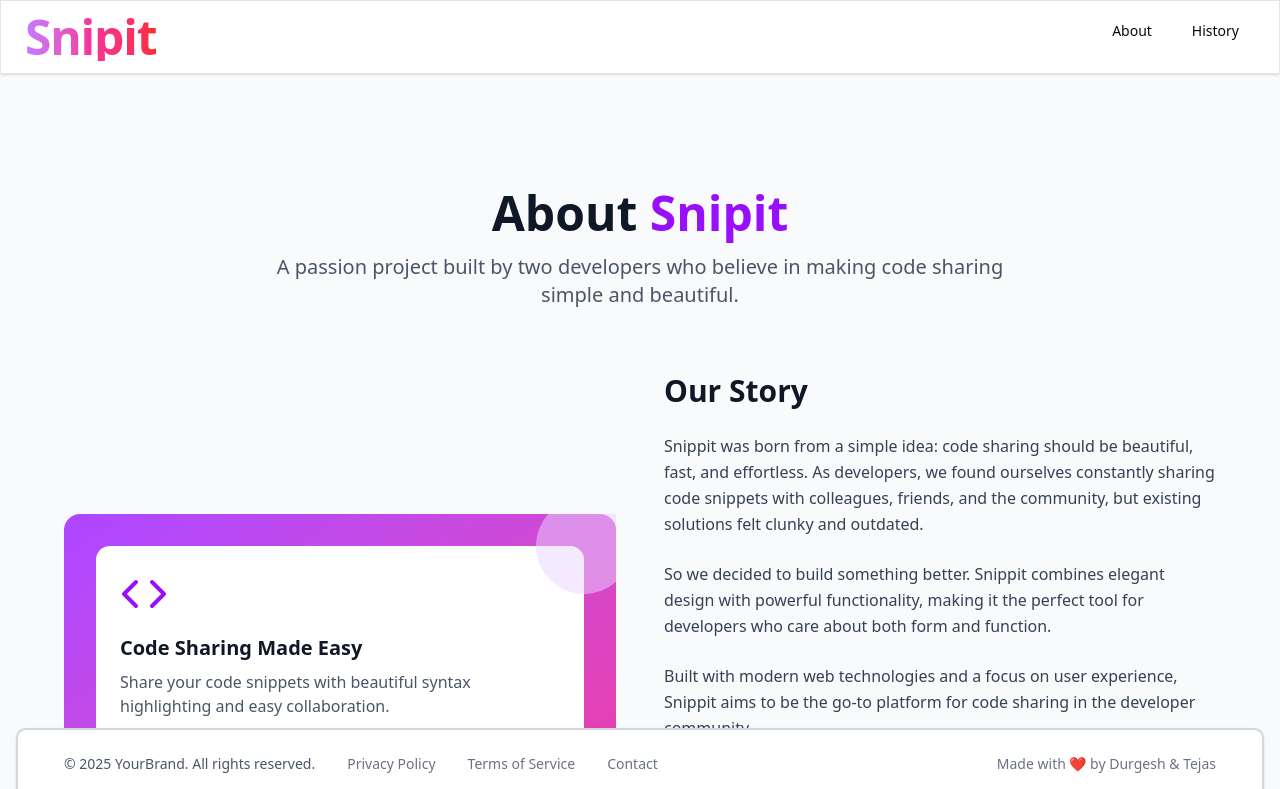
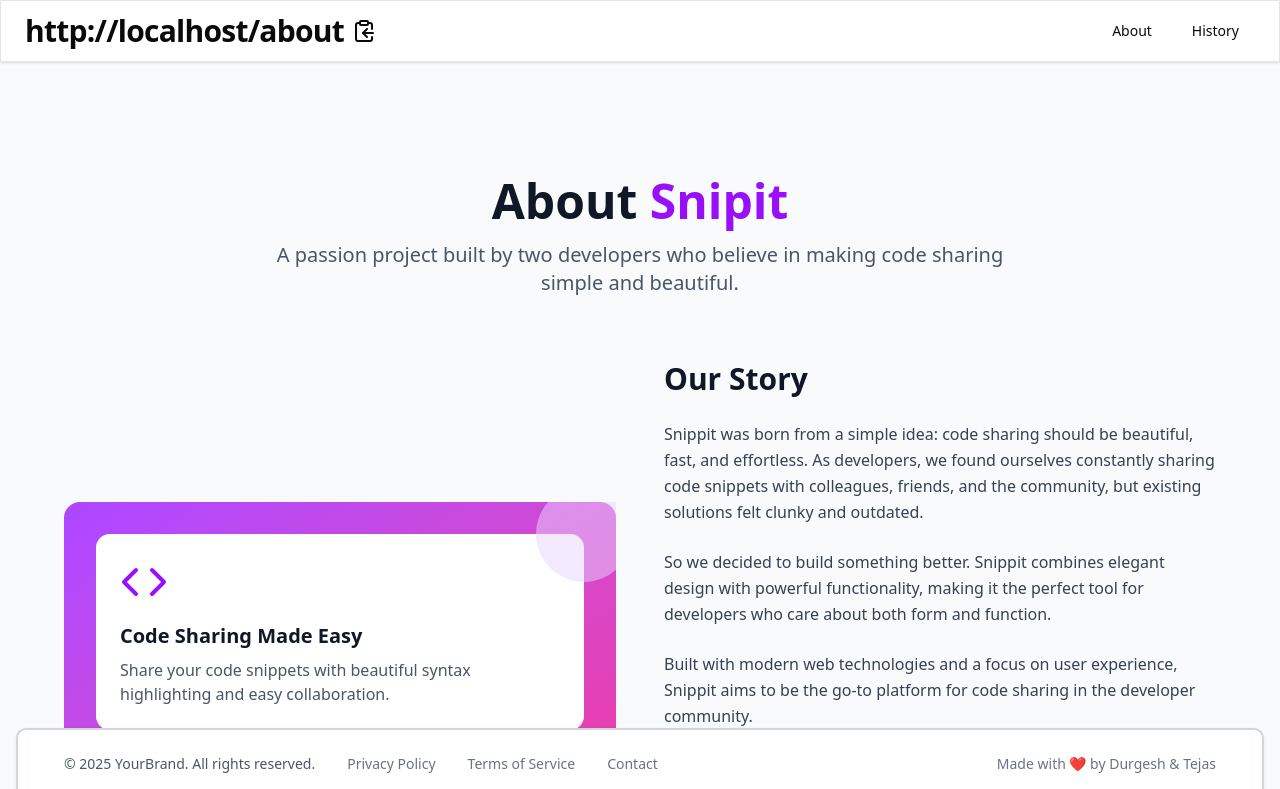
Before and after one commit to durgeshkapade/snipit, a React (Vite) app in the folder frontend/: page /about in a window 1280 px wide. Shown: the top 789 px of the page. Built offline with nearby package versions, Linux system fonts and the light colour scheme; no server answers.

Commit message:
feat: update header with link

```diff
--- a/frontend/src/components/ui/header.tsx
+++ b/frontend/src/components/ui/header.tsx
@@ -1,12 +1,25 @@
-import { Link } from "react-router-dom";
+import { Link, useLocation } from "react-router-dom";
 import { Button } from "@/components/ui/button";
 import { cn } from "@/lib/utils";
+import { useEffect, useState } from "react";
+import { ClipboardCopy } from "lucide-react";
 
 interface HeaderProps {
   className?: string;
 }
 
 const Header = ({ className }: HeaderProps) => {
+  const id = useLocation().pathname;
+  const [url, setUrl] = useState(window.location.href);
+  const location = useLocation();
+  useEffect(() => {
+    setUrl(window.location.href);
+  }, [location]);
+
+  const handleCopy = () => {
+    navigator.clipboard.writeText(url);
+  };
+
   return (
     <header
       className={cn(
@@ -14,11 +27,19 @@ const Header = ({ className }: HeaderProps) => {
         className,
       )}
     >
-      <Link to={"/"}>
-        <h1 className="text-5xl font-extrabold tracking-tight text-transparent bg-clip-text bg-gradient-to-r             from-purple-400             via-pink-500             to-red-500 transform transition-transform duration-300 ease-in-out group-hover:scale-105">
-          Snipit
-        </h1>
-      </Link>
+      <h1 className="text-3xl font-bold tracking-tight bg-clip-text transform transition-transform duration-300 ease-in-out group-hover:scale-105">
+        {id.length > 1 ? (
+          <span className="flex items-center h-fit gap-2">
+            <Link to={"/"}>{url}</Link>
+            <ClipboardCopy
+              onClick={handleCopy}
+              className="hover:cursor-pointer active:translate-y-0.5"
+            />
+          </span>
+        ) : (
+          <>Snipit</>
+        )}
+      </h1>
 
       <div className="flex gap-2">
         <Link to={"/about"}>
--- a/frontend/src/pages/display.tsx
+++ b/frontend/src/pages/display.tsx
@@ -6,7 +6,7 @@ import { useEffect, useState } from "react";
 import { useNavigate, useParams } from "react-router-dom";
 import Error from "@/components/error";
 import { toast } from "sonner";
-import QuoteLoader from "@/components/loader";
+import Loader from "@/components/loader";
 
 const DisplayPage = () => {
   const { id } = useParams();
@@ -83,10 +83,10 @@ const DisplayPage = () => {
   };
 
   return (
-    <div className="h-fit max-h-screen">
+    <div className="h-[90%]">
       {loading ? (
-        <div className="flex items-center justify-center h-[90%]">
-          <QuoteLoader />
+        <div className="flex justify-center items-center h-full">
+          <Loader />
         </div>
       ) : content ? (
         <>
```
